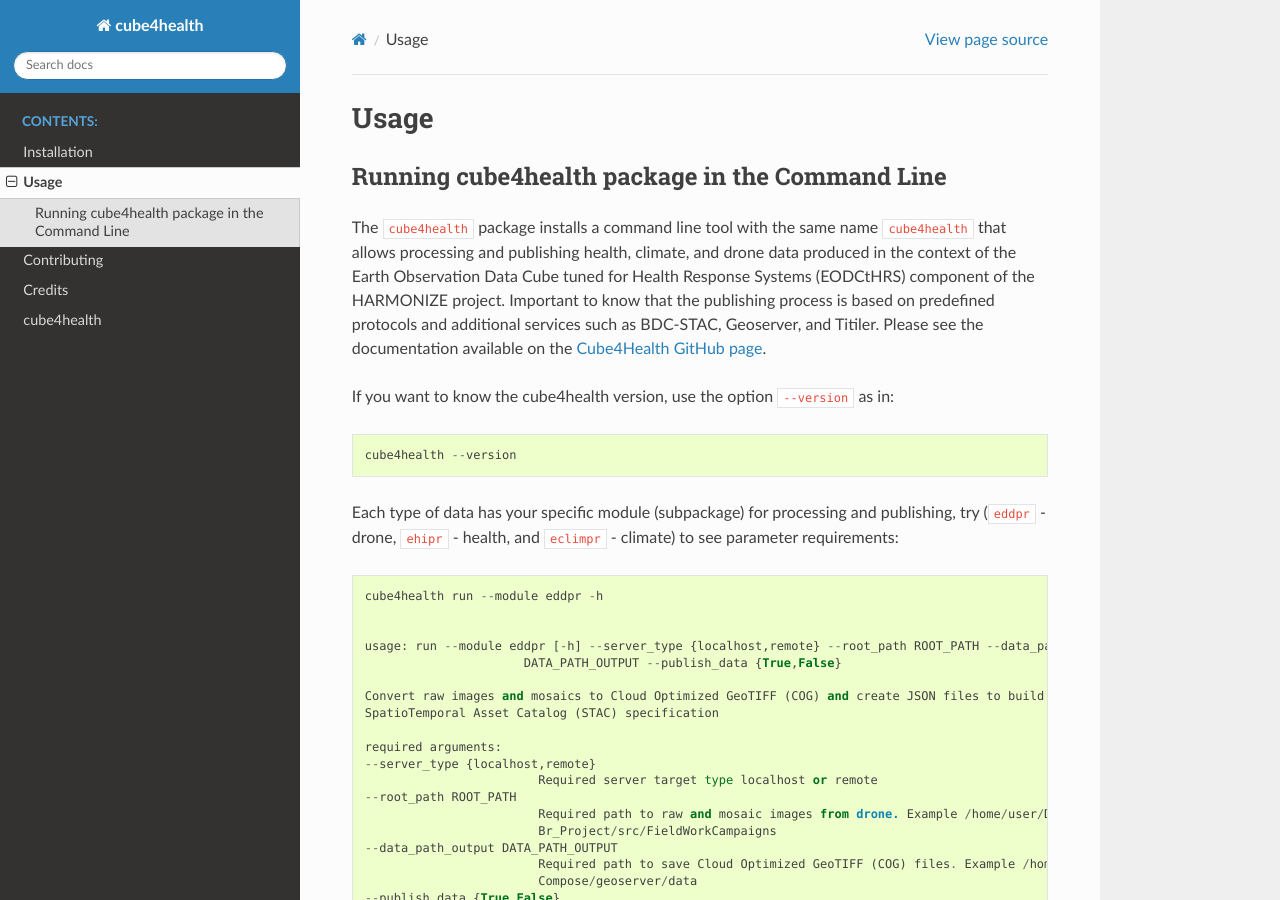
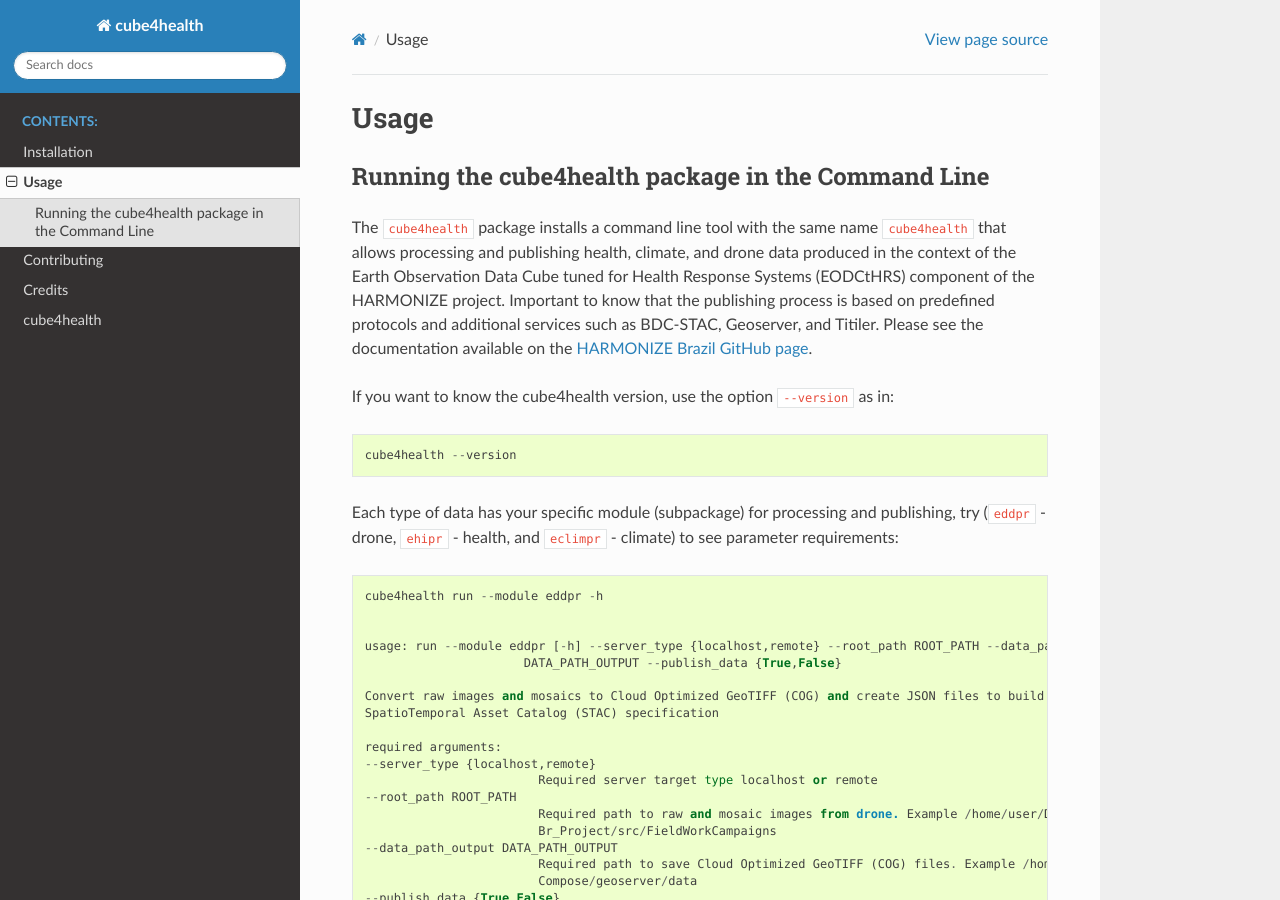
Before and after one commit to Harmonize-Brazil/cube4health, a Sphinx documentation site: the page built from docs/usage.rst, in a window 1280 px wide and 900 px high. Built offline with Sphinx 7.4.7 and the Read the Docs theme 3.1.0, drawn with Linux system fonts in a browser that asks for light colours.

Commit message:
Fix: change the url for HARMONIZE Githup page documentation

```diff
--- a/docs/usage.rst
+++ b/docs/usage.rst
@@ -19,12 +19,12 @@
 Usage
 =====
 
-Running cube4health package in the Command Line
+Running the cube4health package in the Command Line
 -----------------------------------------------
 
 The ``cube4health`` package installs a command line tool with the same name ``cube4health`` that allows processing and publishing health, climate, and drone data produced in the
 context of the Earth Observation Data Cube tuned for Health Response Systems (EODCtHRS) component of the HARMONIZE project. Important to know that the publishing process is based on
-predefined protocols and additional services such as BDC-STAC, Geoserver, and Titiler. Please see the documentation available on the `Cube4Health GitHub page <https://harmonize-brazil.github.io/cube4health/index.html>`_.
+predefined protocols and additional services such as BDC-STAC, Geoserver, and Titiler. Please see the documentation available on the  `HARMONIZE Brazil GitHub page <https://harmonize-brazil.github.io/infrastructure/deploy-locally.html>`_.
 
 
 If you want to know the cube4health version, use the option ``--version`` as in::
```
